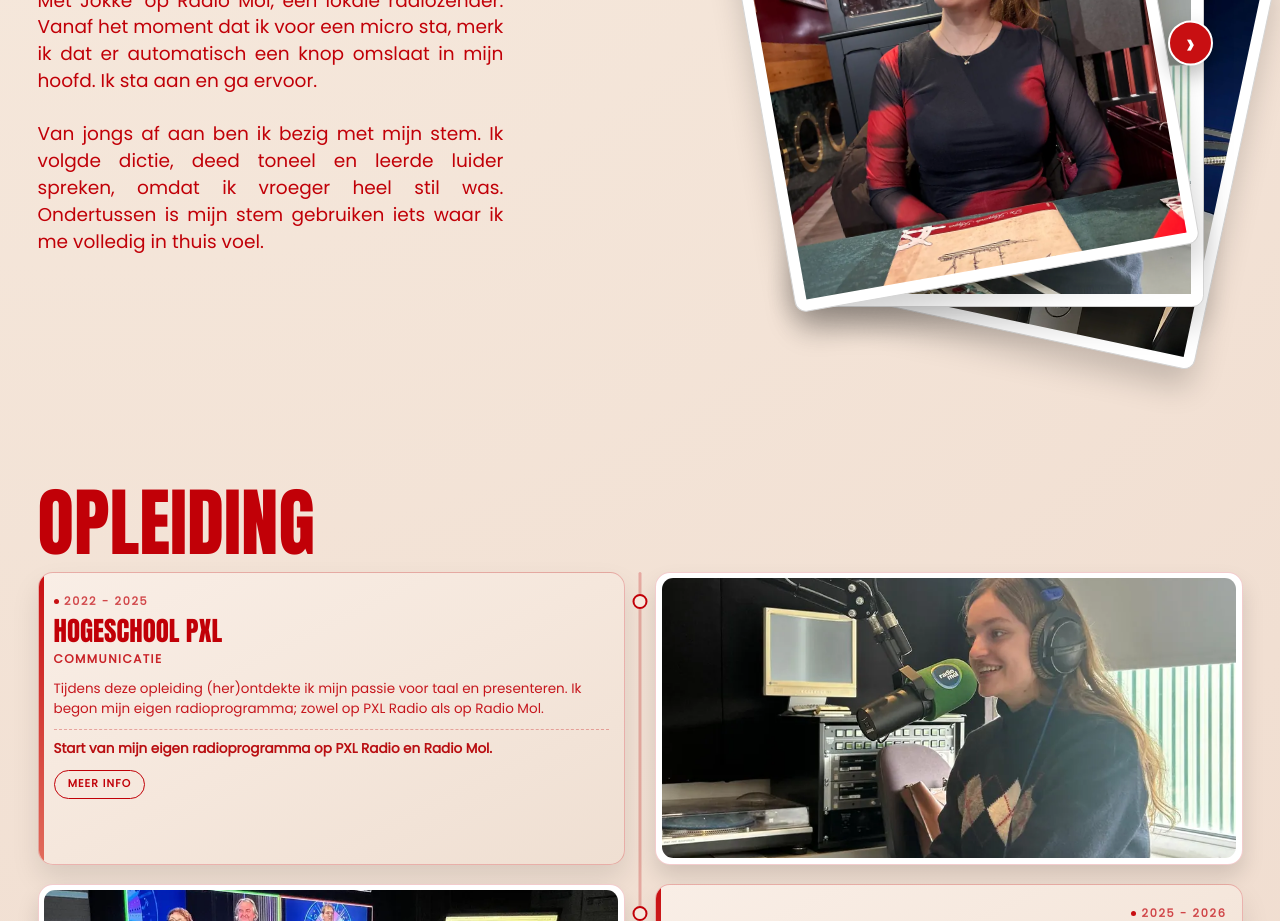
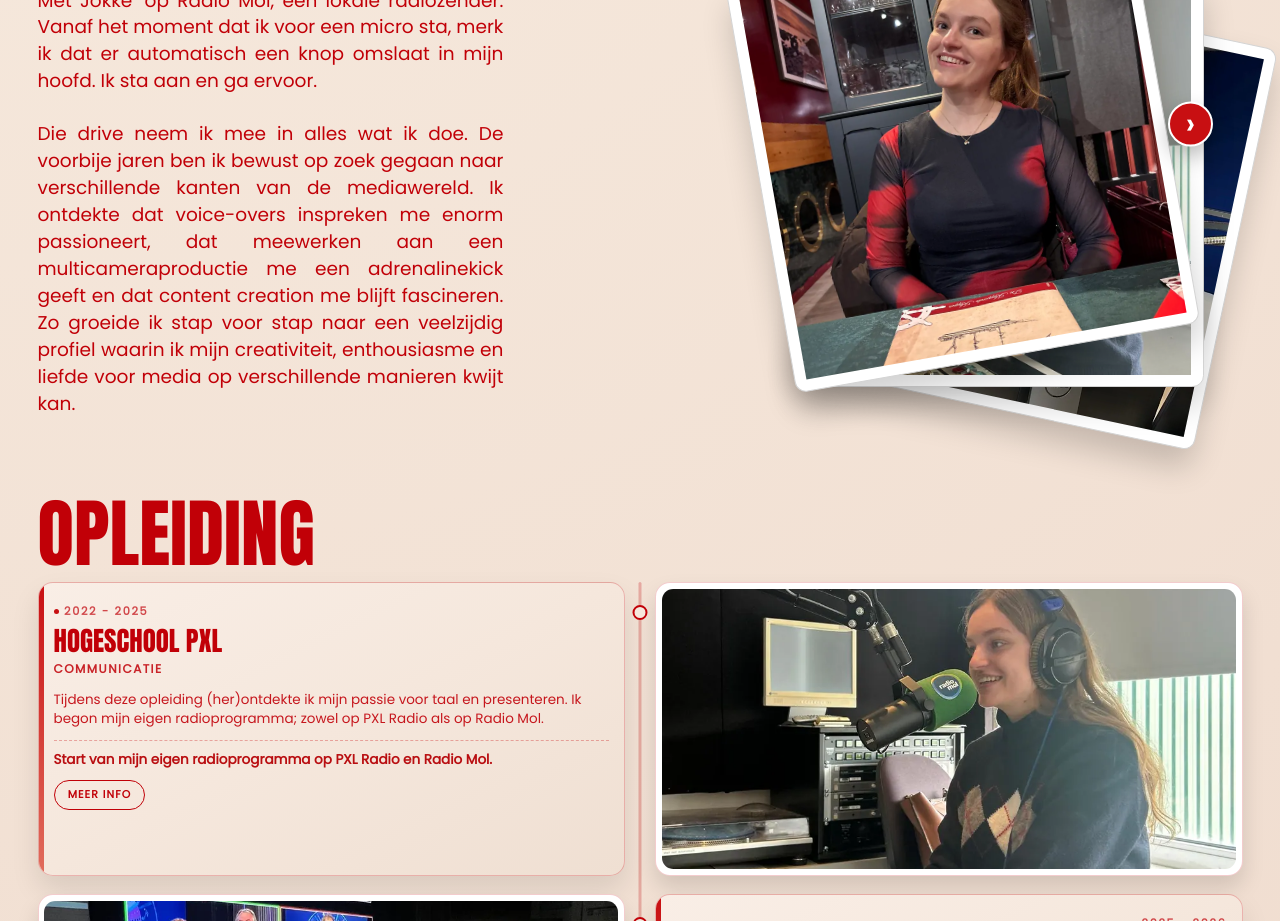
Before and after one commit to Driesjuhhhh/jokebylemans, a Vue app: page / in a window 1280 px wide. Shown: the part 1020-1941 px from the top of the page. Built offline with nearby package versions, Linux system fonts and the light colour scheme.

Commit message:
Update WhoAmI text

```diff
--- a/src/components/sections/WhoAmISection.vue
+++ b/src/components/sections/WhoAmISection.vue
@@ -64,8 +64,11 @@ const showNextPhoto = () => {
           automatisch een knop omslaat in mijn hoofd. Ik sta aan en ga ervoor.
         </p>
         <p class="max-w-[40ch] text-left md:text-justify text-[clamp(0.95rem,1.45vw,1.45rem)] leading-[1.45]">
-          Van jongs af aan ben ik bezig met mijn stem. Ik volgde dictie, deed toneel en leerde luider spreken,
-          omdat ik vroeger heel stil was. Ondertussen is mijn stem gebruiken iets waar ik me volledig in thuis voel.
+          Die drive neem ik mee in alles wat ik doe. De voorbije jaren ben ik bewust op zoek gegaan naar
+          verschillende kanten van de mediawereld. Ik ontdekte dat voice-overs inspreken me enorm passioneert, dat
+          meewerken aan een multicameraproductie me een adrenalinekick geeft en dat content creation me blijft
+          fascineren. Zo groeide ik stap voor stap naar een veelzijdig profiel waarin ik mijn creativiteit,
+          enthousiasme en liefde voor media op verschillende manieren kwijt kan.
         </p>
       </div>
 
```
Also changed, not shown: 1 other file (tests, documents, lock files or other folders).
